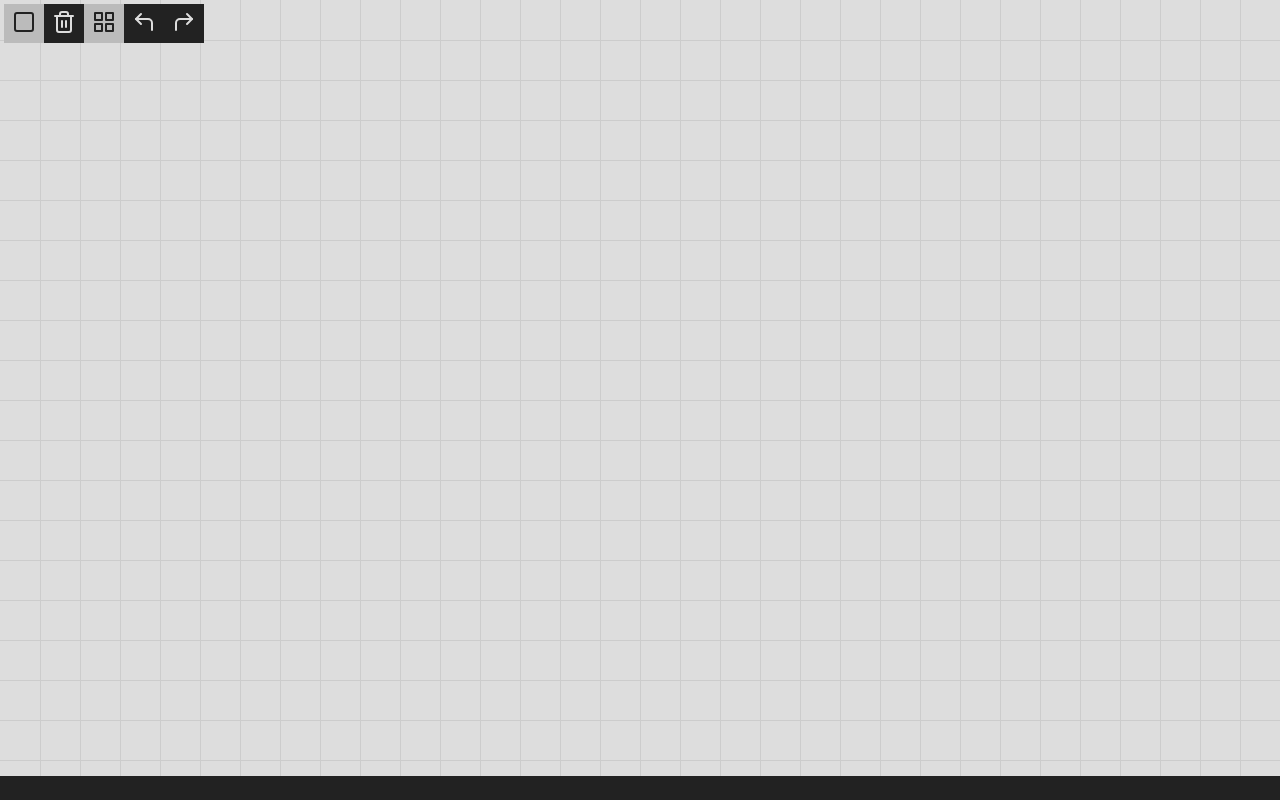
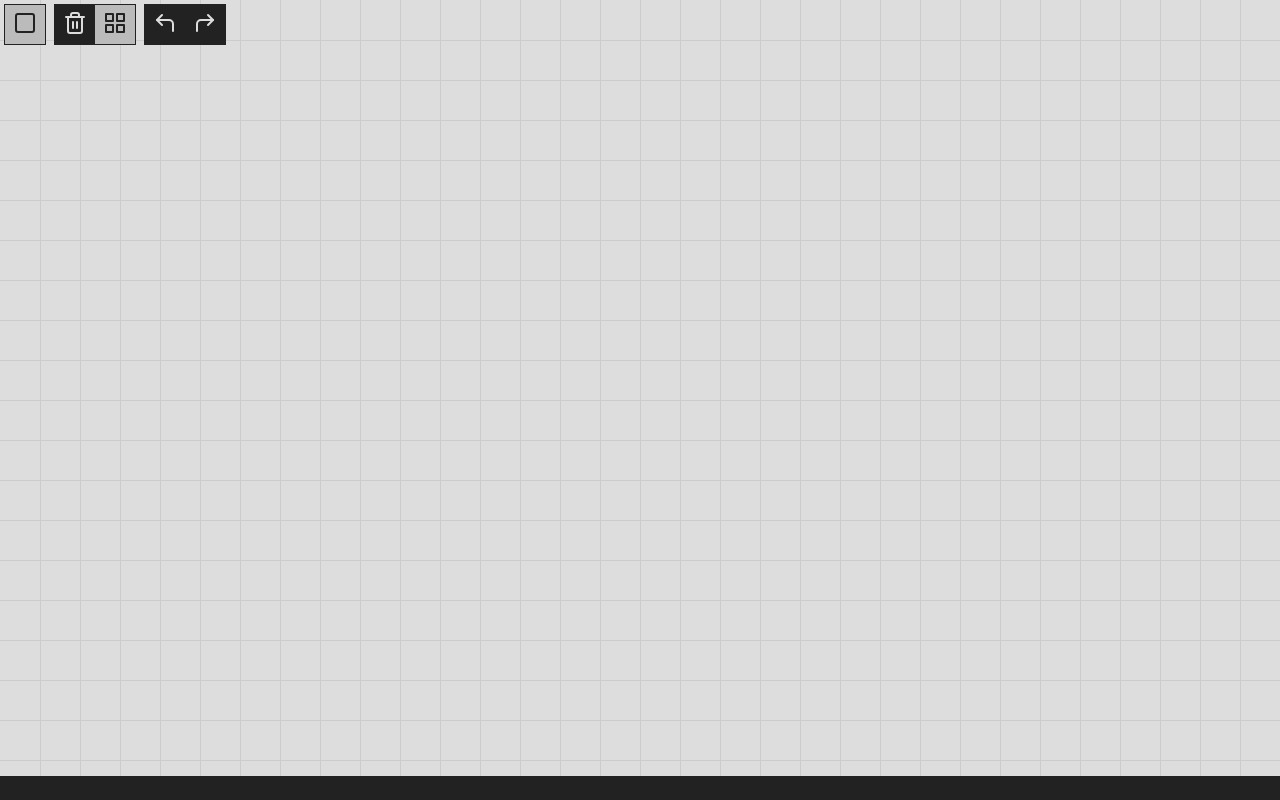
Before and after one commit to bmizepatterson/meld, a plain HTML site: page index.html in a window 1280 px wide. Drawn offline with nearby package versions, Linux system fonts and the light colour scheme.

Commit message:
Add and style button groups in the toolbar

```diff
--- a/index.html
+++ b/index.html
@@ -8,21 +8,27 @@
 <body>
 	<div id="wrapper">
 		<div id="toolBar">
+			<div class="btnGroup">
 				<button id="shapeRect" class="selected" title="Draw a rectangle">
 					<i data-feather="square"></i>
 				</button>
+			</div>
+			<div class="btnGroup">
 				<button id="clearCanvas" title="Erase everything">
 					<i data-feather="trash-2"></i>
 				</button>
 				<button id="setGrid" class="selected" title="Turn off the grid">
 					<i data-feather="grid"></i>
 				</button>
+			</div>
+			<div class="btnGroup">
 				<button>
 					<i data-feather="corner-up-left"></i>
 				</button>
 				<button disabled>
 					<i data-feather="corner-up-right"></i>
 				</button>
+			</div>
 		</div>
 		<canvas></canvas>
 		<p id="statusBar"></p>
--- a/styles.css
+++ b/styles.css
@@ -26,7 +26,11 @@ canvas {
 }
 #toolBar button.selected, #toolBar button:hover {
 	background-color:#BBB;
-	/*border: 1px solid #222;*/
+}
+.btnGroup {
+	float:left;
+	margin-right:8px;
+	border: 1px solid #222;
 }
 button.selected svg, button:hover svg {
 	stroke:#222;
```
Lines whose indentation alone changed are shown as unchanged.
